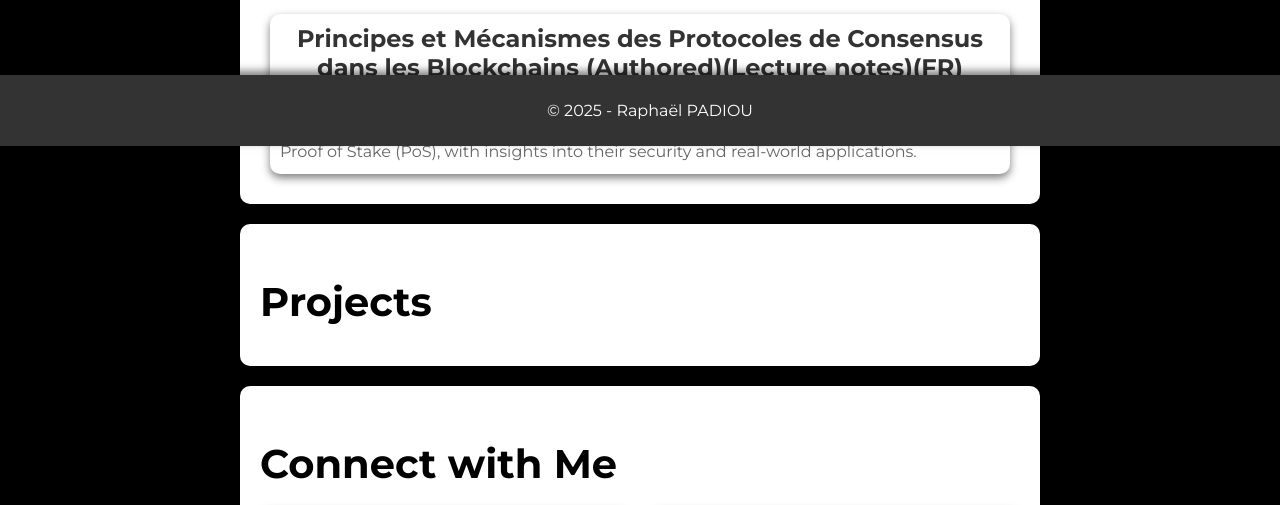
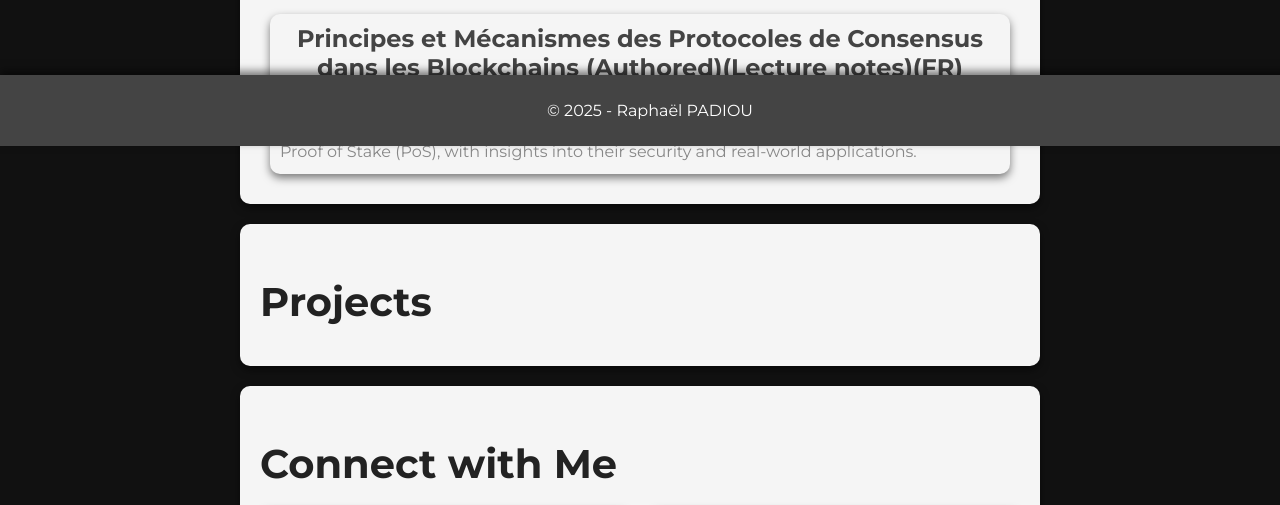
Before and after one commit to raphael-PADIOU/my_website, a plain HTML site: page index.html in a window 1280 px wide. Shown: the part 654-1159 px from the top of the page. Drawn offline with Linux system fonts and the light colour scheme.

Commit message:
v2.0 site

```diff
--- a/style.css
+++ b/style.css
@@ -1,12 +1,12 @@
 :root {
-    --primary-color: #333333; /* Dark Gray */
-    --secondary-color: #666666; /* Gray */
-    --background-color: #000000; /* Black */
-    --section-background-color: #FFFFFF; /* White for sections */
-    --text-color: #000000; /* Black */
-    --accent-color: #fd0003; /* Red */
+    --primary-color: #444444; /* Matte Dark Gray */
+    --secondary-color: #888888; /* Matte Gray */
+    --background-color: #111111; /* Matte Black */
+    --section-background-color: #F5F5F5; /* Matte White */
+    --text-color: #222222; /* Matte Black */
+    --accent-color: #CC3333; /* Matte Red */
     --header-text-color: #FFFFFF; /* White for header text */
-    --neon-color: #FFFFFF; /* White for neon effect */
+    --neon-color: #CCCCCC; /* Matte White for neon effect */
 }
 
 body {
```
